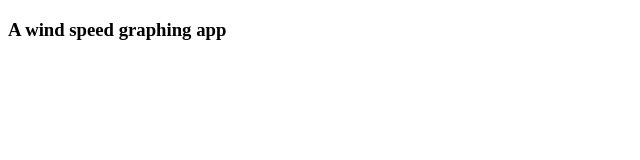
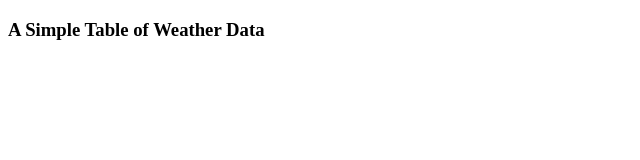
Before and after one commit to jwaa/SimpleWeatherApp, a plain HTML site: page public_html/index.html in a window 1280 px wide. Shown: the full height of the page, 0-640 px from the left. Drawn offline with Linux system fonts and the light colour scheme; no server answers.

Commit message:
Updated the page heading.

```diff
--- a/public_html/index.html
+++ b/public_html/index.html
@@ -24,7 +24,7 @@
             }(document, "script"));
         </script>
 
-        <H3>A wind speed graphing app</h3>
+        <H3>A Simple Table of Weather Data</h3>
         <script language="JavaScript">
             // connect to buienradar and request some weather data
             var Connect = new XMLHttpRequest();
```
